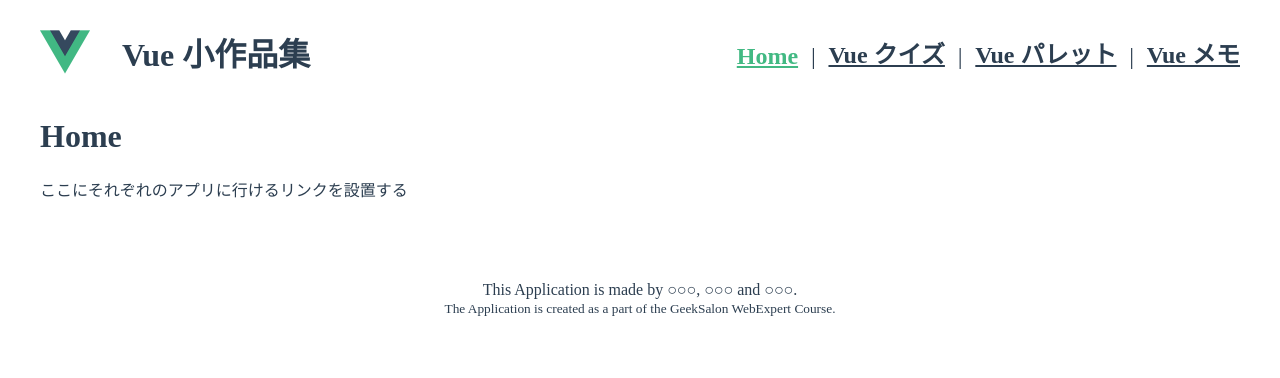
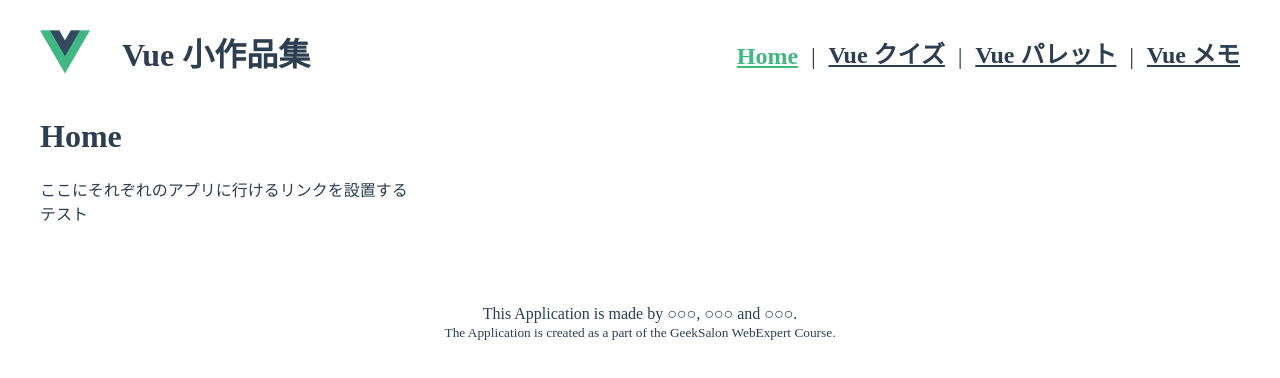
Before and after one commit to hoshiimamafarm/demo-team-app, a Vue app: page / in a window 1280 px wide. Shown: the top 378 px of the page. Built offline with nearby package versions, Linux system fonts and the light colour scheme.

Commit message:
無視して

```diff
--- a/src/App.vue
+++ b/src/App.vue
@@ -2,6 +2,7 @@
   <Header />
   <main class="main-view">
     <router-view />
+    <div>テスト</div>
   </main>
   <Footer />
 </template>
```
